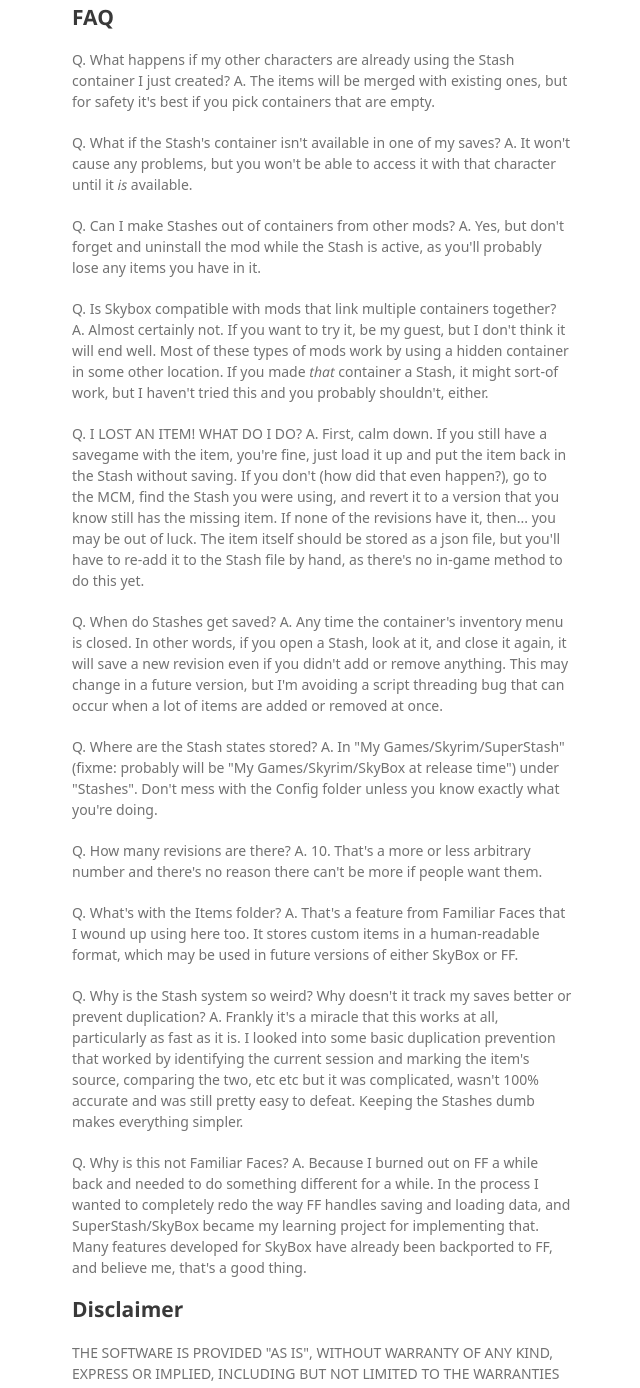
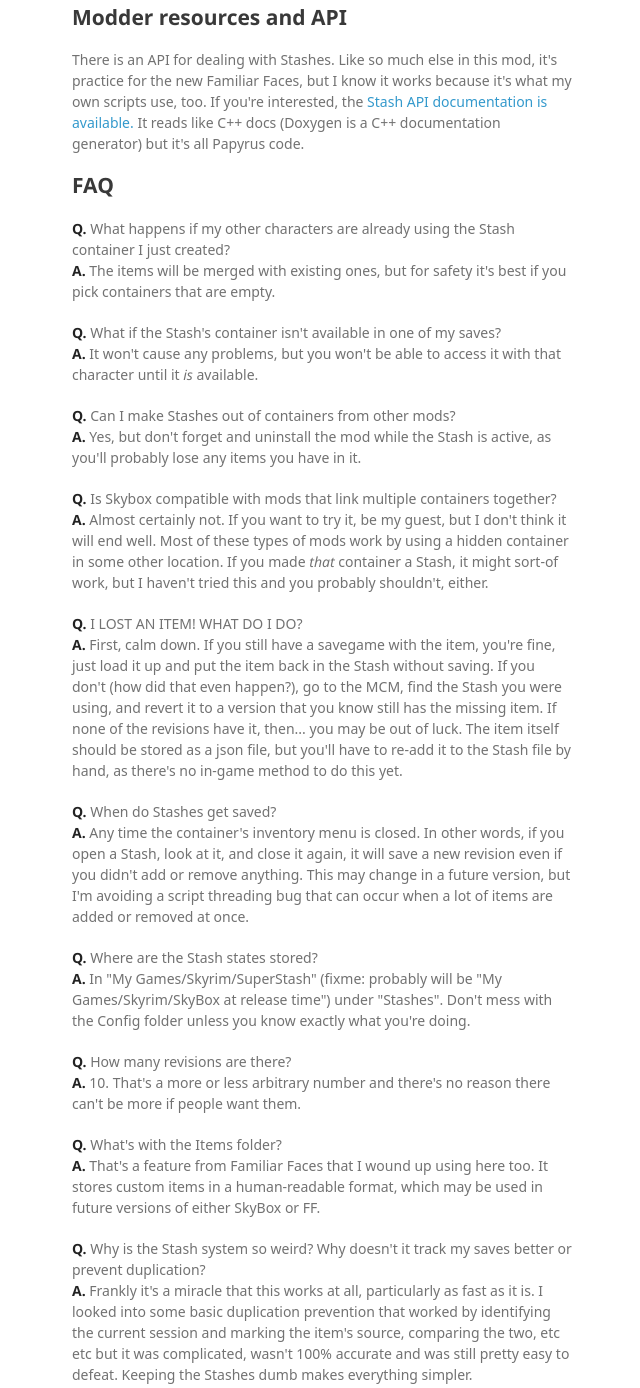
Before and after one commit to Verteiron/SkyBox, a plain HTML site: page index.html in a window 1280 px wide. Shown: the part 2779-4167 px from the top of the page, without its empty margins (498-1138 px from the left). Drawn offline with Linux system fonts and the light colour scheme; a web font is replaced by a local one.

```diff
--- a/index.html
+++ b/index.html
@@ -114,40 +114,45 @@
 <p>Customized items are created when the Stash is first loaded, and are recreated when the Stash state is updated by another session. This means the FormID of an object may change after being transferred between characters. In other words, if you put your favorite custom sword in the Stash, another character retrieves it, plays with it, puts it back, and the original character then retrieves it, they will be getting an exact duplicate of the original item, not the original itself. This generally shouldn't be a problem, but it's something to be aware of.</p>
 
 <h2>
+<a id="modder-resources-and-api" class="anchor" href="#modder-resources-and-api" aria-hidden="true"><span class="octicon octicon-link"></span></a>Modder resources and API</h2>
+
+<p>There is an API for dealing with Stashes. Like so much else in this mod, it's practice for the new Familiar Faces, but I know it works because it's what my own scripts use, too. If you're interested, the <a href="http://verteiron.github.io/SkyBox/api/classv_s_s___a_p_i___stash.html">Stash API documentation is available.</a> It reads like C++ docs (Doxygen is a C++ documentation generator) but it's all Papyrus code.</p>
+
+<h2>
 <a id="faq" class="anchor" href="#faq" aria-hidden="true"><span class="octicon octicon-link"></span></a>FAQ</h2>
 
-<p>Q. What happens if my other characters are already using the Stash container I just created?
-A. The items will be merged with existing ones, but for safety it's best if you pick containers that are empty. </p>
+<p><strong>Q.</strong> What happens if my other characters are already using the Stash container I just created?<br>
+<strong>A.</strong> The items will be merged with existing ones, but for safety it's best if you pick containers that are empty. </p>
 
-<p>Q. What if the Stash's container isn't available in one of my saves?
-A. It won't cause any problems, but you won't be able to access it with that character until it <em>is</em> available.</p>
+<p><strong>Q.</strong> What if the Stash's container isn't available in one of my saves?<br>
+<strong>A.</strong> It won't cause any problems, but you won't be able to access it with that character until it <em>is</em> available.  </p>
 
-<p>Q. Can I make Stashes out of containers from other mods?
-A. Yes, but don't forget and uninstall the mod while the Stash is active, as you'll probably lose any items you have in it.</p>
+<p><strong>Q.</strong> Can I make Stashes out of containers from other mods?<br>
+<strong>A.</strong> Yes, but don't forget and uninstall the mod while the Stash is active, as you'll probably lose any items you have in it.  </p>
 
-<p>Q. Is Skybox compatible with mods that link multiple containers together?
-A. Almost certainly not. If you want to try it, be my guest, but I don't think it will end well. Most of these types of mods work by using a hidden container in some other location. If you made <em>that</em> container a Stash, it might sort-of work, but I haven't tried this and you probably shouldn't, either.</p>
+<p><strong>Q.</strong> Is Skybox compatible with mods that link multiple containers together?<br>
+<strong>A.</strong> Almost certainly not. If you want to try it, be my guest, but I don't think it will end well. Most of these types of mods work by using a hidden container in some other location. If you made <em>that</em> container a Stash, it might sort-of work, but I haven't tried this and you probably shouldn't, either.  </p>
 
-<p>Q. I LOST AN ITEM! WHAT DO I DO?
-A. First, calm down. If you still have a savegame with the item, you're fine, just load it up and put the item back in the Stash without saving. If you don't (how did that even happen?), go to the MCM, find the Stash you were using, and revert it to a version that you know still has the missing item. If none of the revisions have it, then... you may be out of luck. The item itself should be stored as a json file, but you'll have to re-add it to the Stash file by hand, as there's no in-game method to do this yet.</p>
+<p><strong>Q.</strong> I LOST AN ITEM! WHAT DO I DO?<br>
+<strong>A.</strong> First, calm down. If you still have a savegame with the item, you're fine, just load it up and put the item back in the Stash without saving. If you don't (how did that even happen?), go to the MCM, find the Stash you were using, and revert it to a version that you know still has the missing item. If none of the revisions have it, then... you may be out of luck. The item itself should be stored as a json file, but you'll have to re-add it to the Stash file by hand, as there's no in-game method to do this yet.  </p>
 
-<p>Q. When do Stashes get saved?
-A. Any time the container's inventory menu is closed. In other words, if you open a Stash, look at it, and close it again, it will save a new revision even if you didn't add or remove anything. This may change in a future version, but I'm avoiding a script threading bug that can occur when a lot of items are added or removed at once.</p>
+<p><strong>Q.</strong> When do Stashes get saved?<br>
+<strong>A.</strong> Any time the container's inventory menu is closed. In other words, if you open a Stash, look at it, and close it again, it will save a new revision even if you didn't add or remove anything. This may change in a future version, but I'm avoiding a script threading bug that can occur when a lot of items are added or removed at once.  </p>
 
-<p>Q. Where are the Stash states stored?
-A. In "My Games/Skyrim/SuperStash" (fixme: probably will be "My Games/Skyrim/SkyBox at release time") under "Stashes". Don't mess with the Config folder unless you know exactly what you're doing.</p>
+<p><strong>Q.</strong> Where are the Stash states stored?<br>
+<strong>A.</strong> In "My Games/Skyrim/SuperStash" (fixme: probably will be "My Games/Skyrim/SkyBox at release time") under "Stashes". Don't mess with the Config folder unless you know exactly what you're doing.  </p>
 
-<p>Q. How many revisions are there?
-A. 10. That's a more or less arbitrary number and there's no reason there can't be more if people want them.</p>
+<p><strong>Q.</strong> How many revisions are there?<br>
+<strong>A.</strong> 10. That's a more or less arbitrary number and there's no reason there can't be more if people want them.  </p>
 
-<p>Q. What's with the Items folder?
-A. That's a feature from Familiar Faces that I wound up using here too. It stores custom items in a human-readable format, which may be used in future versions of either SkyBox or FF. </p>
+<p><strong>Q.</strong> What's with the Items folder?<br>
+<strong>A.</strong> That's a feature from Familiar Faces that I wound up using here too. It stores custom items in a human-readable format, which may be used in future versions of either SkyBox or FF.  </p>
 
-<p>Q. Why is the Stash system so weird? Why doesn't it track my saves better or prevent duplication?
-A. Frankly it's a miracle that this works at all, particularly as fast as it is. I looked into some basic duplication prevention that worked by identifying the current session and marking the item's source, comparing the two, etc etc but it was complicated, wasn't 100% accurate and was still pretty easy to defeat. Keeping the Stashes dumb makes everything simpler.</p>
+<p><strong>Q.</strong> Why is the Stash system so weird? Why doesn't it track my saves better or prevent duplication?<br>
+<strong>A.</strong> Frankly it's a miracle that this works at all, particularly as fast as it is. I looked into some basic duplication prevention that worked by identifying the current session and marking the item's source, comparing the two, etc etc but it was complicated, wasn't 100% accurate and was still pretty easy to defeat. Keeping the Stashes dumb makes everything simpler.  </p>
 
-<p>Q. Why is this not Familiar Faces?
-A. Because I burned out on FF a while back and needed to do something different for a while. In the process I wanted to completely redo the way FF handles saving and loading data, and SuperStash/SkyBox became my learning project for implementing that. Many features developed for SkyBox have already been backported to FF, and believe me, that's a good thing. </p>
+<p><strong>Q.</strong> Why is this not Familiar Faces?<br>
+<strong>A.</strong> Because I burned out on FF a while back and needed to do something different for a while. In the process I wanted to completely redo the way FF handles saving and loading data, and SuperStash/SkyBox became my learning project for implementing that. Many features developed for SkyBox have already been backported to FF, and believe me, that's a good thing.   </p>
 
 <h2>
 <a id="disclaimer" class="anchor" href="#disclaimer" aria-hidden="true"><span class="octicon octicon-link"></span></a>Disclaimer</h2>
```
Also changed, not shown: params.json (+1 -1 lines).
